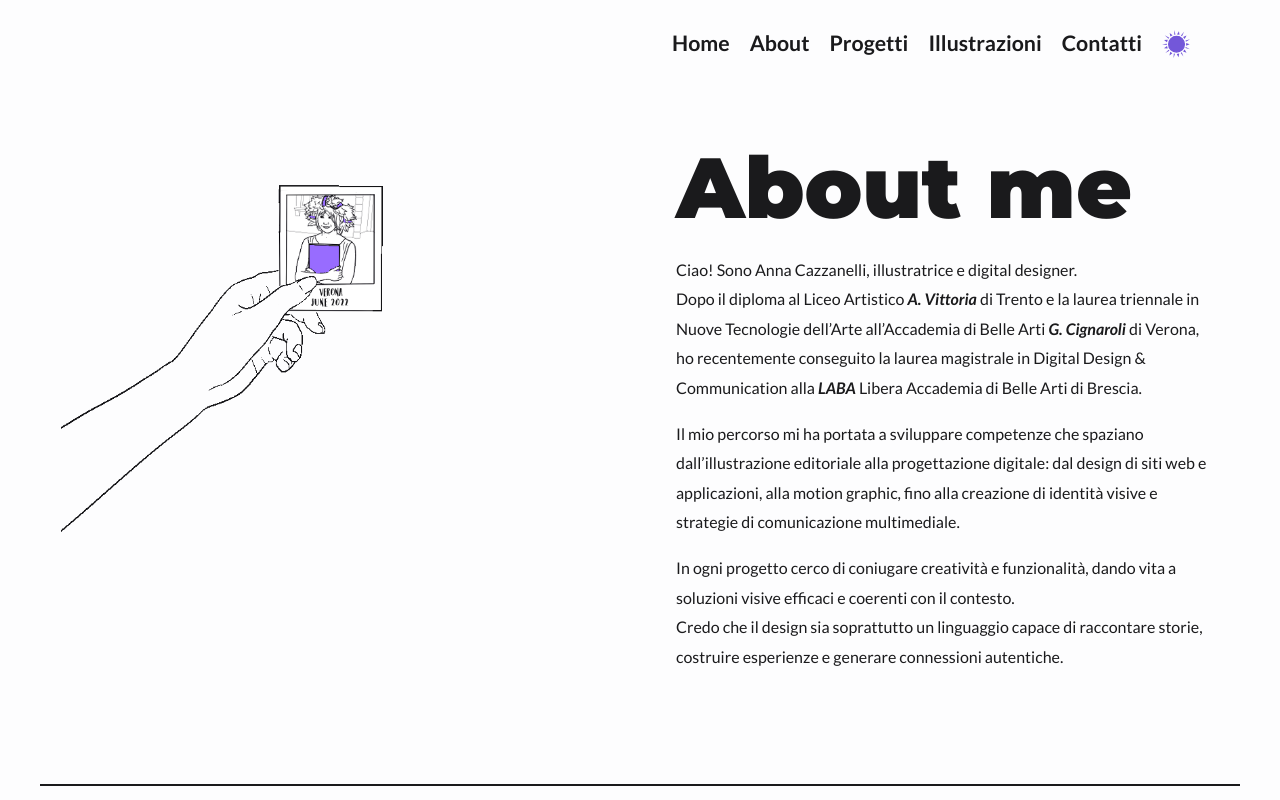
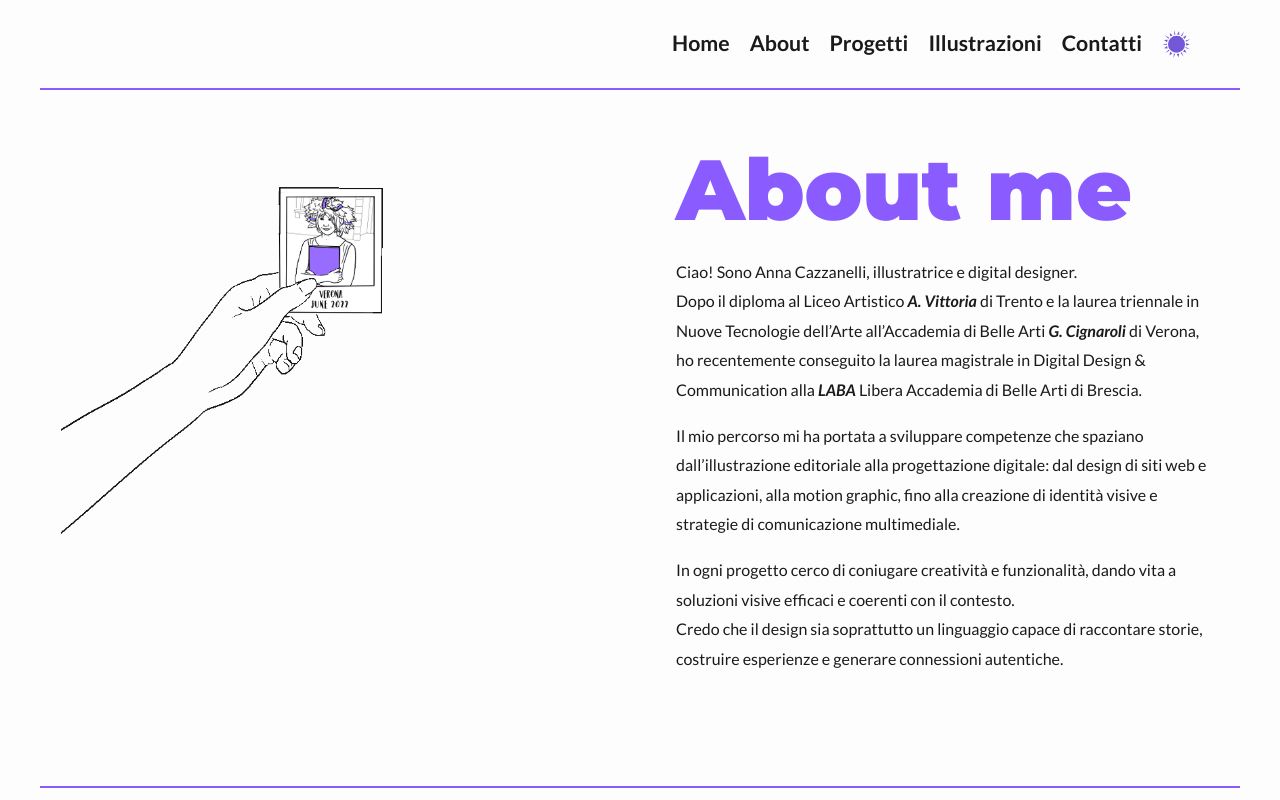
Before and after one commit to AnnaCazzanelli/Cazzanelli_Anna_Progetto_Esame_vue, a Vue app: page /about in a window 1280 px wide. Shown: the top 800 px of the page. Built offline with nearby package versions, Linux system fonts and the light colour scheme; no server answers; a web font is replaced by a local one.

Commit message:
fixed main.css

```diff
--- a/src/assets/main.css
+++ b/src/assets/main.css
@@ -5,8 +5,8 @@
   /* Colori chiari */
   --color-surface-light: #FDFDFE;
   --color-text-light: #1A1A1C;
-  --color-accent-light: #npm;
-  --color-hover-light: #6147D9;
+  --color-accent-light:#8A5CFF;
+  --color-hover-light: #6E47D9;
 
   /* Colori scuri */
   --color-surface-dark: #111113;
```
